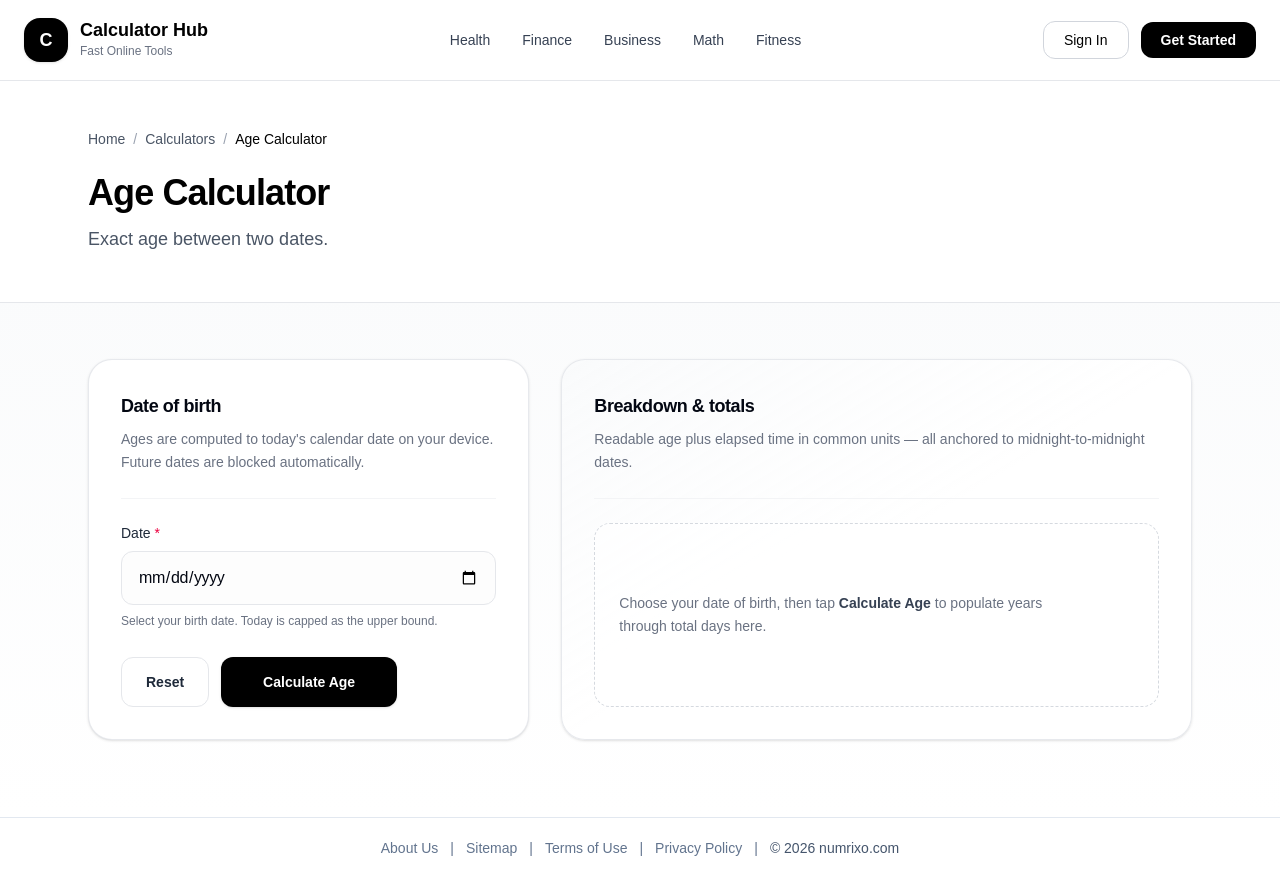
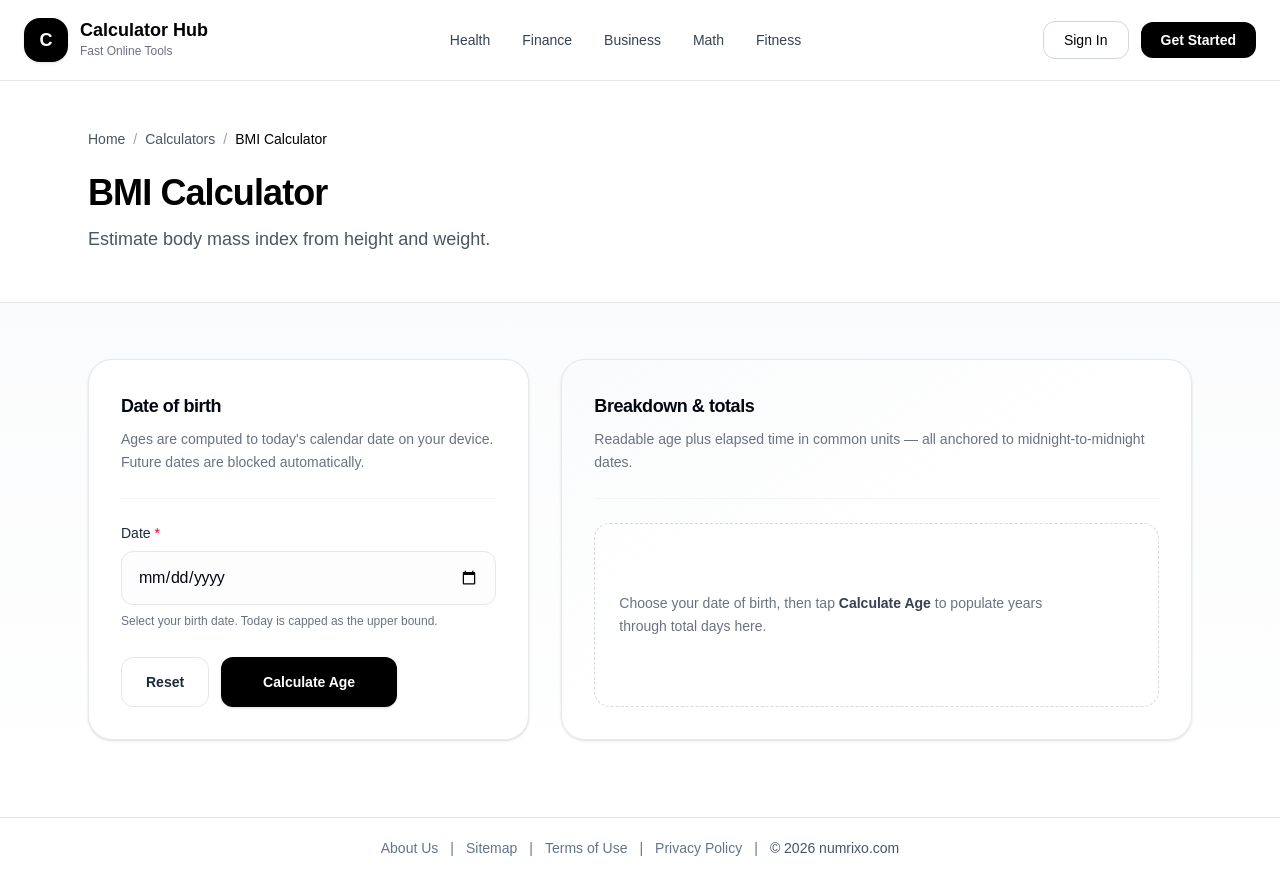
Before and after one commit to sanjaysingh0079/numrexo-app, a Next.js app: page /calculators/age in a window 1280 px wide. Built offline with nearby package versions, Linux system fonts and the light colour scheme.

Commit message:
Fix age metadata error

```diff
--- a/app/calculators/age/page.tsx
+++ b/app/calculators/age/page.tsx
@@ -3,7 +3,7 @@ import { buildCalculatorMetadata } from "@/components/seo/calculator-metadata";
 import { getCalculatorMeta } from "@/config/calculators";
 import { AgeCalculatorClient } from "@/features/calculators/age/AgeCalculatorClient";
 
-const meta = getCalculatorMeta("age");
+const meta = getCalculatorMeta("bmi");
 
 export const metadata = buildCalculatorMetadata(meta);
 
```
